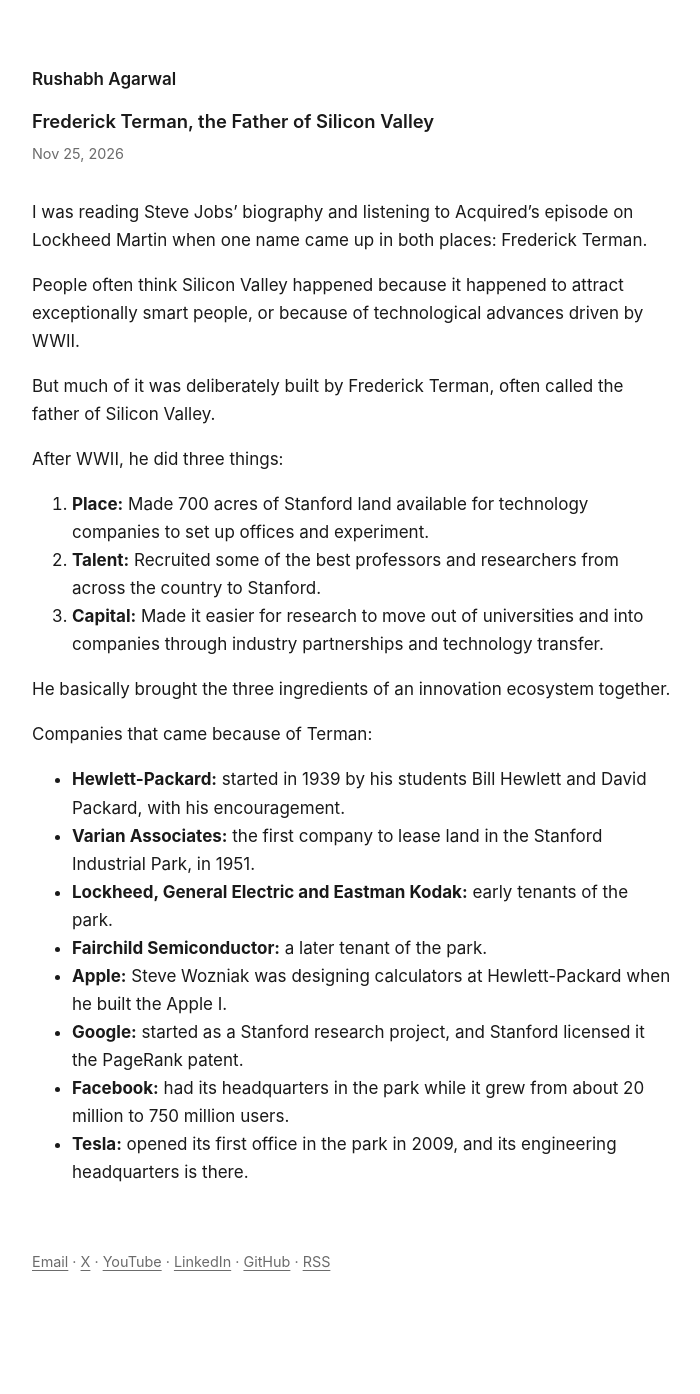
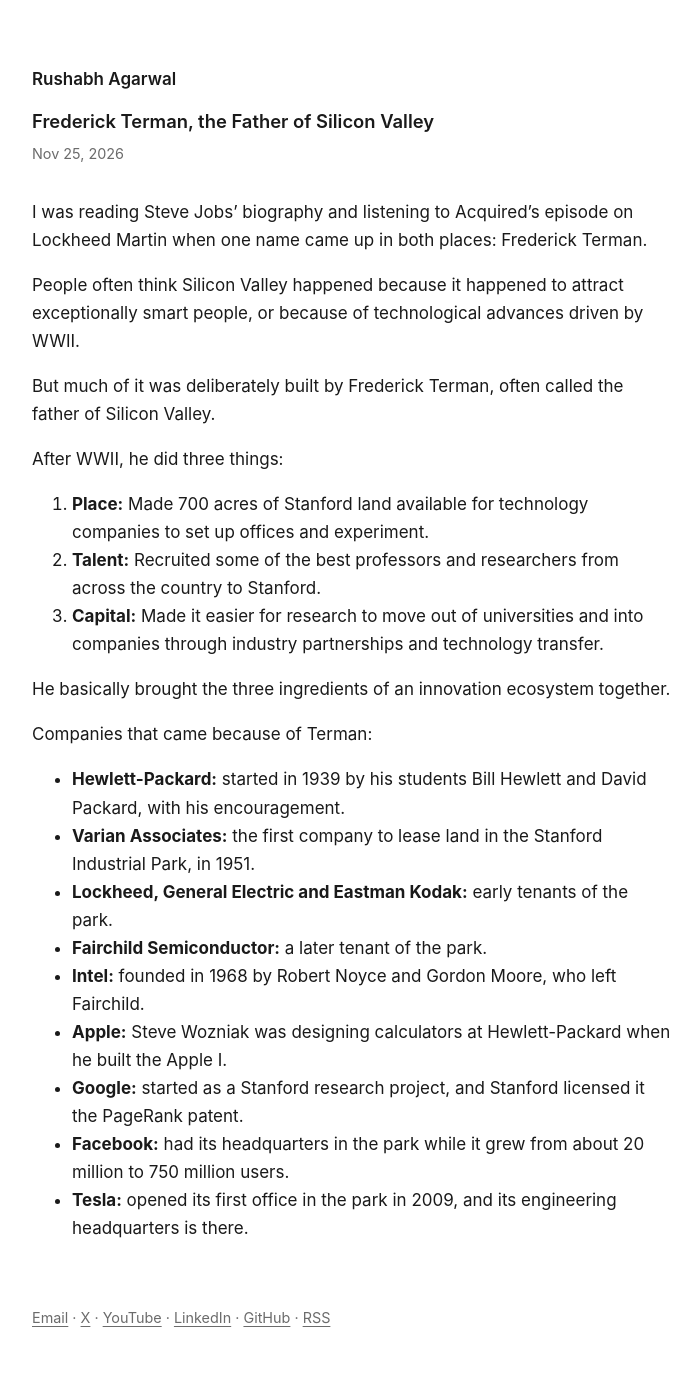
Before and after one commit to rushout09/rushout09.github.io, a Jekyll site: the page built from _posts/2026-11-25-frederick-terman-the-father-of-silicon-valley.md, in a window 1280 px wide. Shown: the whole page, without its empty margins (288-988 px from the left). Built offline with Jekyll 4.4.1, drawn with Linux system fonts in a browser that asks for light colours; our own code applies the rules of GitHub Pages for plain Markdown files; before the commit the page ends 1338 px from its top, so only the background shows below that.

Commit message:
Terman post: Intel

```diff
--- a/_posts/2026-11-25-frederick-terman-the-father-of-silicon-valley.md
+++ b/_posts/2026-11-25-frederick-terman-the-father-of-silicon-valley.md
@@ -22,6 +22,7 @@ Companies that came because of Terman:
 - **Varian Associates:** the first company to lease land in the Stanford Industrial Park, in 1951.
 - **Lockheed, General Electric and Eastman Kodak:** early tenants of the park.
 - **Fairchild Semiconductor:** a later tenant of the park.
+- **Intel:** founded in 1968 by Robert Noyce and Gordon Moore, who left Fairchild.
 - **Apple:** Steve Wozniak was designing calculators at Hewlett-Packard when he built the Apple I.
 - **Google:** started as a Stanford research project, and Stanford licensed it the PageRank patent.
 - **Facebook:** had its headquarters in the park while it grew from about 20 million to 750 million users.
```
